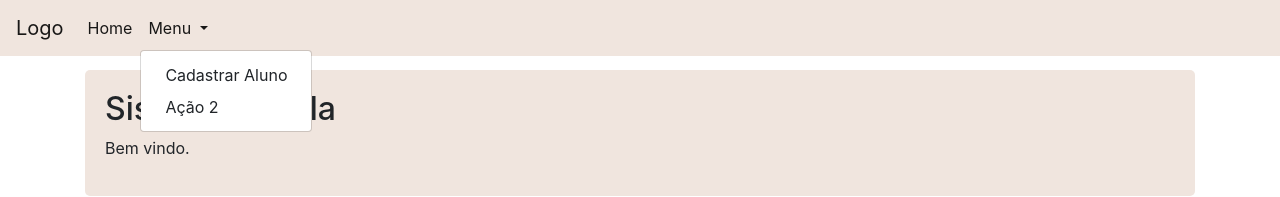
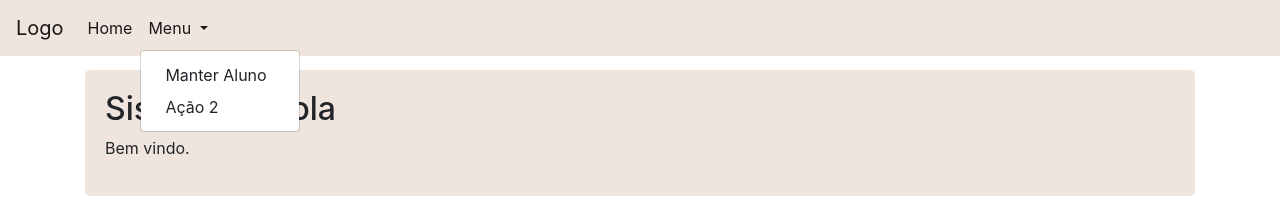
Before and after one commit to eldimarst/spring-matricula-front, a plain HTML site: page index.html in a window 1280 px wide. Both pictures are taken after a click on the button "Menu". Shown: the top 197 px of the page. Drawn offline with Linux system fonts and the light colour scheme.

Commit message:
Ajustar endereço http

```diff
--- a/index.html
+++ b/index.html
@@ -37,7 +37,7 @@
                         Menu
                     </a>
                     <div class="dropdown-menu" aria-labelledby="navbarDropdown">
-                        <a class="dropdown-item" href="/aluno/cadastro/abrir">Cadastrar Aluno</a>
+                        <a class="dropdown-item" href="/aluno/pesq_aluno.html">Manter Aluno</a>
                         <a class="dropdown-item" href="#">Ação 2</a>
                     </div>
                 </li>
```
Also changed, not shown: aluno/pesq_aluno.html (+1 -1 lines).
